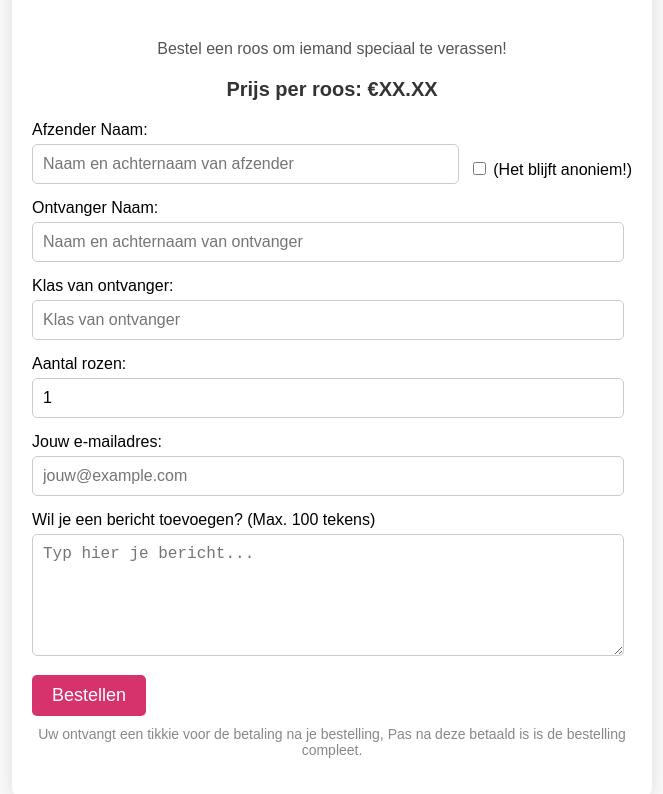
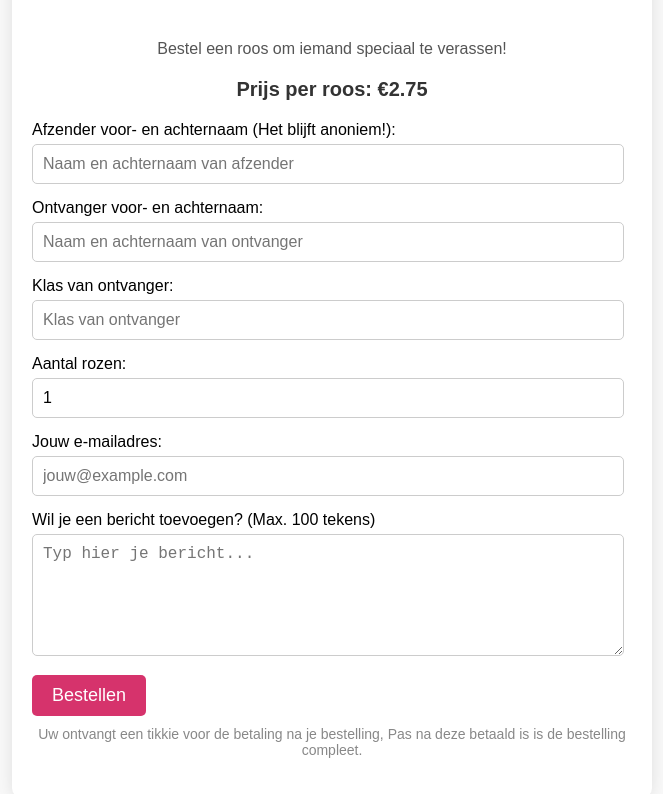
Before and after one commit to olucodehub/Kniproos, a plain HTML site: page index.html in a window 1280 px wide. Shown: the part 838-1632 px from the top of the page, without its empty margins (308-971 px from the left). Drawn offline with Linux system fonts and the light colour scheme.

Commit message:
more change request

```diff
--- a/index.html
+++ b/index.html
@@ -93,19 +93,13 @@
     <!-- Zorg ervoor dat rose.jpg in dezelfde map staat als index.html -->
     <img src="flower.jpeg" alt="Mooie Roos">
     <p>Bestel een roos om iemand speciaal te verassen!</p>
-    <div class="price">Prijs per roos: €XX.XX</div>
+    <div class="price">Prijs per roos: €2.75</div>
     <!-- Formspree formulier (vervang YOUR_FORMSPREE_URL_HERE met jouw Formspree URL) -->
     <form action="https://formsubmit.co/Kniproos2025@gmail.com" method="POST">
-      <label for="sender">Afzender Naam:</label>
-      <div style="display: flex; align-items: center;">
-        <input type="text" id="sender" name="sender" placeholder="Naam en achternaam van afzender" required style="flex: 1;">
-        <label for="anonymous" style="margin-left: 10px; white-space: nowrap;">
-          <input type="checkbox" id="anonymous" name="anonymous">
-          (Het blijft anoniem!)
-        </label>
-      </div>
+      <label for="sender">Afzender voor- en achternaam (Het blijft anoniem!):</label>
+      <input type="text" id="sender" name="sender" placeholder="Naam en achternaam van afzender" required>
 
-      <label for="recipient">Ontvanger Naam:</label>
+      <label for="recipient">Ontvanger voor- en achternaam:</label>
       <input type="text" id="recipient" name="recipient" placeholder="Naam en achternaam van ontvanger" required>
 
       <label for="recipientClass">Klas van ontvanger:</label>
```
